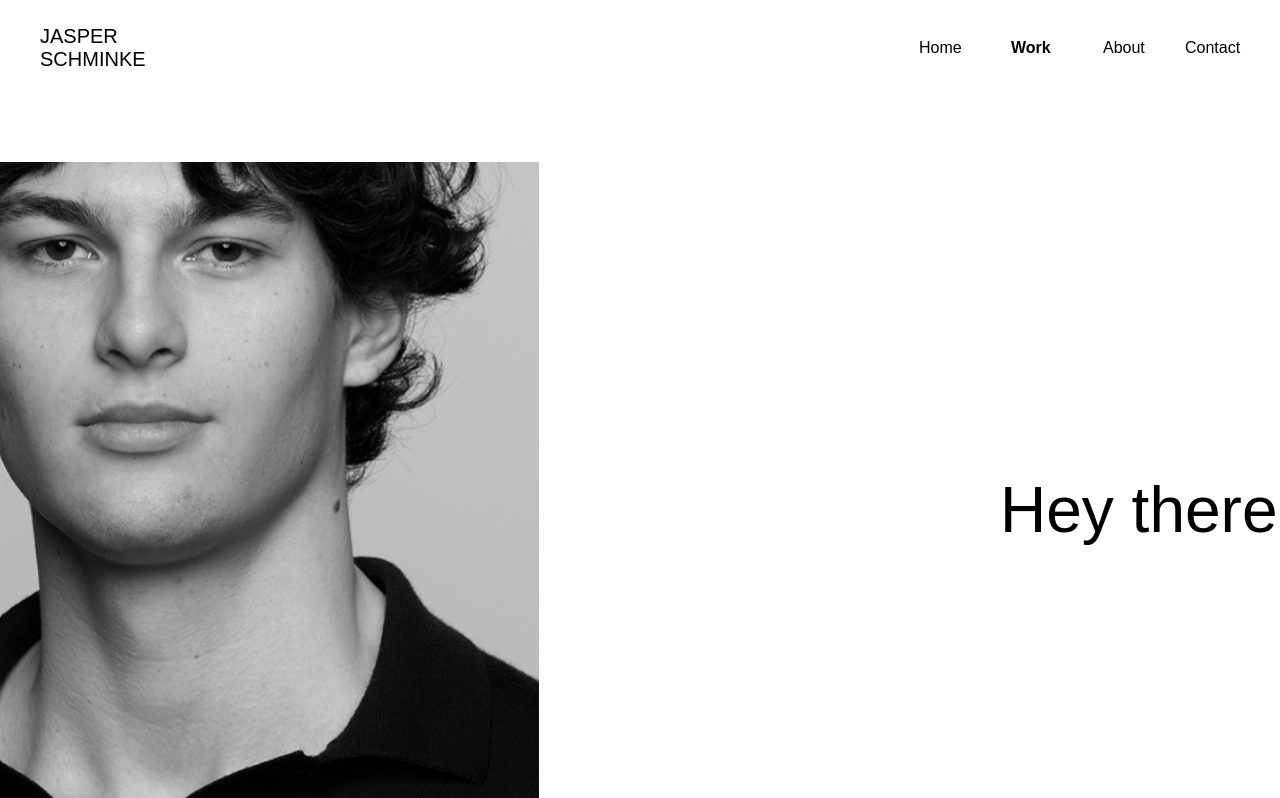
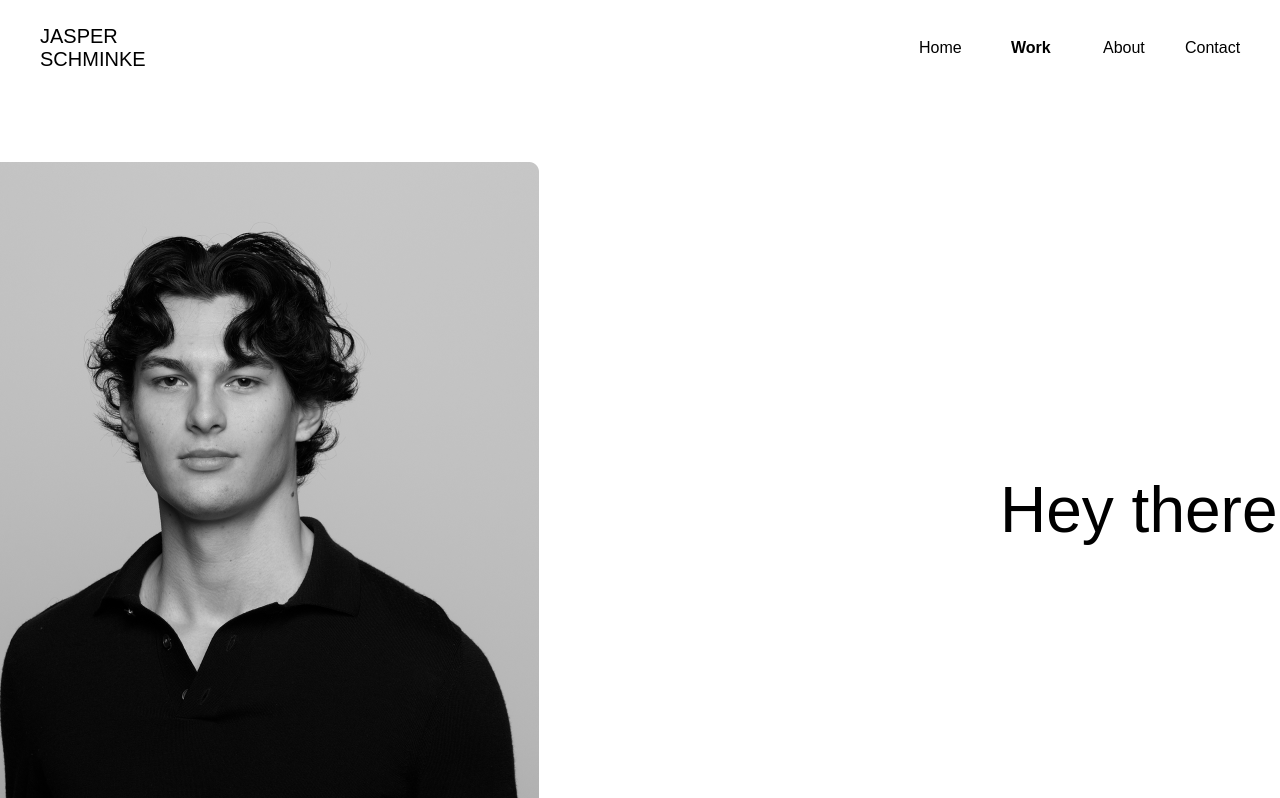
Before and after one commit to jpschminke/Portfolio, a Next.js app: page / in a window 1280 px wide. Shown: the part 102-900 px from the top of the page. Built offline with nearby package versions, Linux system fonts and the light colour scheme.

Commit message:
Hero image 3

```diff
--- a/components/Frame1Section.tsx
+++ b/components/Frame1Section.tsx
@@ -68,7 +68,7 @@ export default function Frame1Section() {
       </div>
       <div className="absolute h-[702px] left-[80px] top-[164px] w-[575px]" data-name="IMG_0028_1:BW 1" data-node-id="552:5121">
         <div className="absolute inset-0 overflow-hidden pointer-events-none">
-          <img alt="" className="absolute h-[124.16%] left-[-64.89%] max-w-none top-[-7.02%] w-[226.93%] object-cover" src={imgImg00281Bw1} loading="eager" />
+          <img alt="" className="absolute h-full w-full object-contain" src={imgImg00281Bw1} loading="eager" />
         </div>
       </div>
     </section>
```
